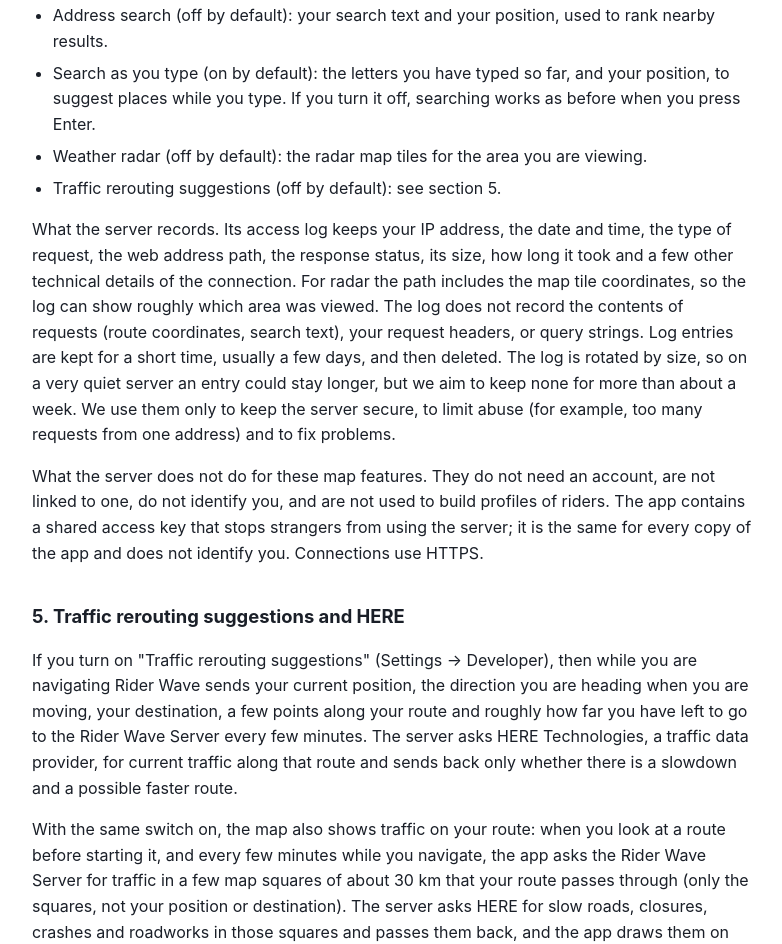
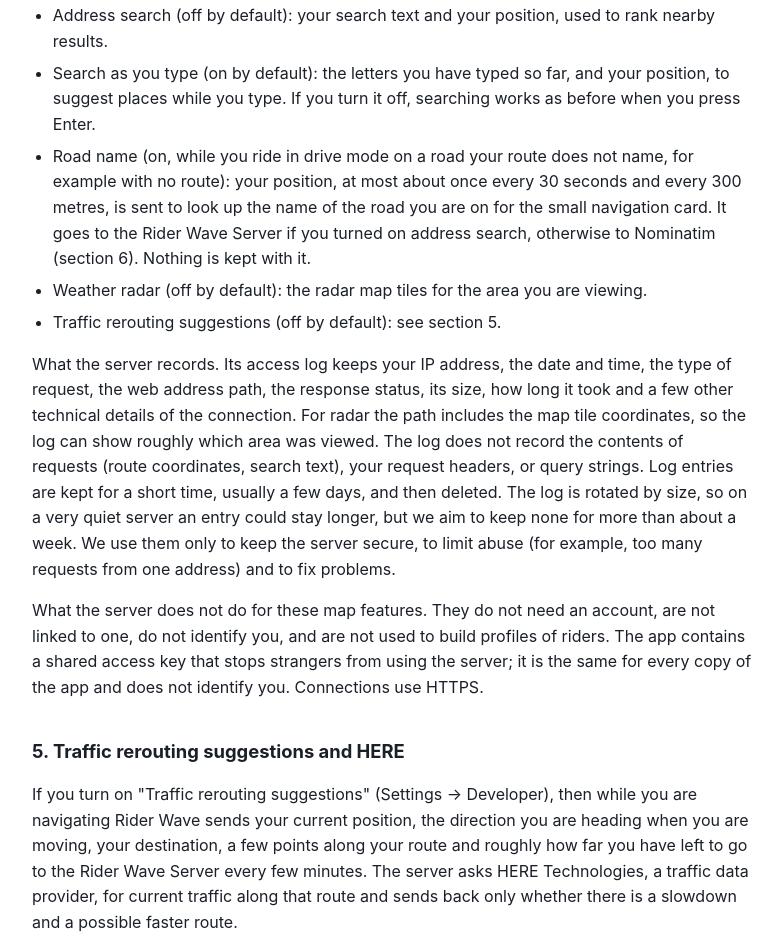
Before and after one commit to terraBae/riderwave-legal, a plain HTML site: page privacy-ios.html in a window 1280 px wide. Shown: the part 2089-3033 px from the top of the page, without its empty margins (248-1030 px from the left). Drawn offline with Linux system fonts and the light colour scheme.

Commit message:
Policy: road name lookup for the mini navigation card

```diff
--- a/privacy-ios.html
+++ b/privacy-ios.html
@@ -87,6 +87,7 @@
   <li>Routes (off by default): the start, stops and destination of a route that lies within Florida and Kentucky, and the direction you are heading when you are moving (so the route starts the right way), are sent so the server can calculate it. If you ask for a way home that avoids highways or tolls, or that uses different roads from the ride, the app sends the same kind of request; for "different roads" it also sends up to 40 points along the roads you just rode, so the server can steer away from them. Other routes use the public routing services in section 6.</li>
   <li>Address search (off by default): your search text and your position, used to rank nearby results.</li>
   <li>Search as you type (on by default): the letters you have typed so far, and your position, to suggest places while you type. If you turn it off, searching works as before when you press Enter.</li>
+  <li>Road name (on, while you ride in drive mode on a road your route does not name, for example with no route): your position, at most about once every 30 seconds and every 300 metres, is sent to look up the name of the road you are on for the small navigation card. It goes to the Rider Wave Server if you turned on address search, otherwise to Nominatim (section 6). Nothing is kept with it.</li>
   <li>Weather radar (off by default): the radar map tiles for the area you are viewing.</li>
   <li>Traffic rerouting suggestions (off by default): see section 5.</li>
 </ul>
```
Also changed, not shown: privacy.html (+1 -0 lines).
